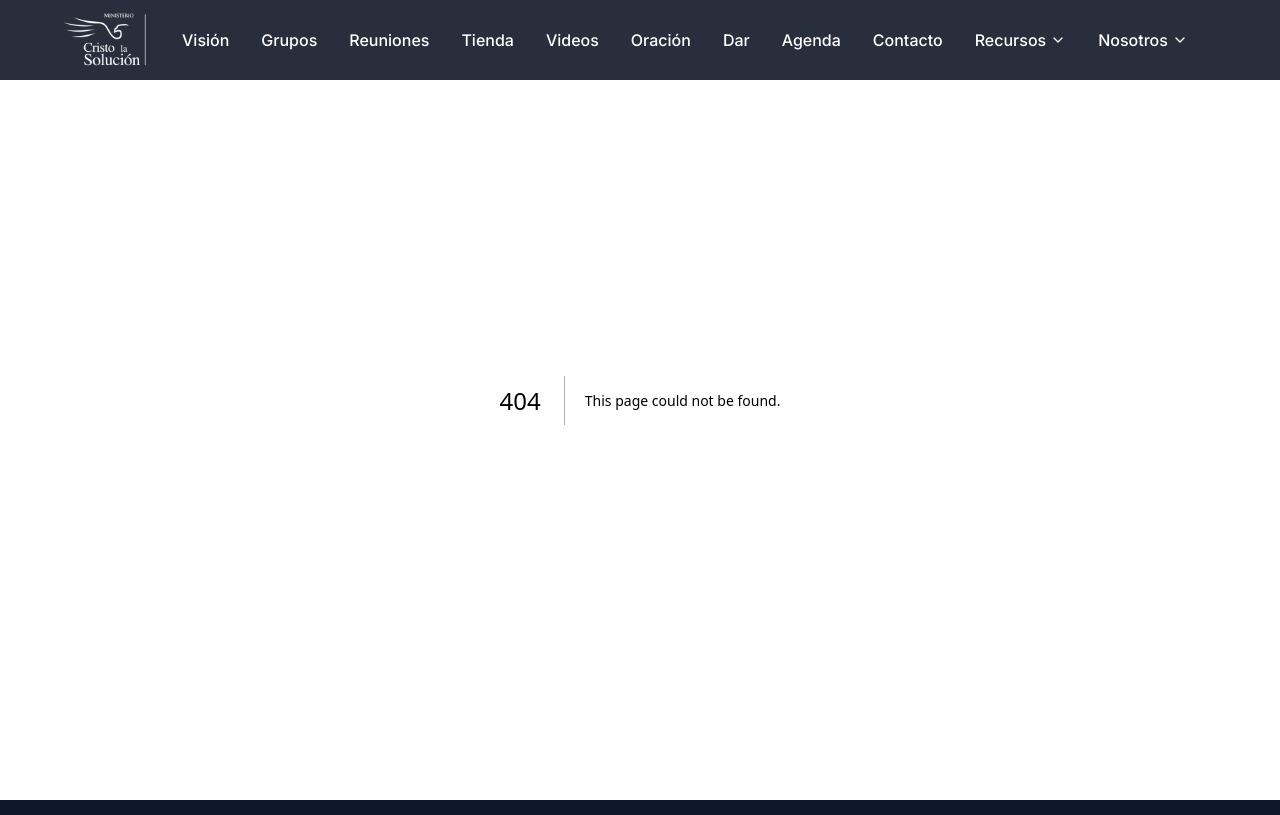
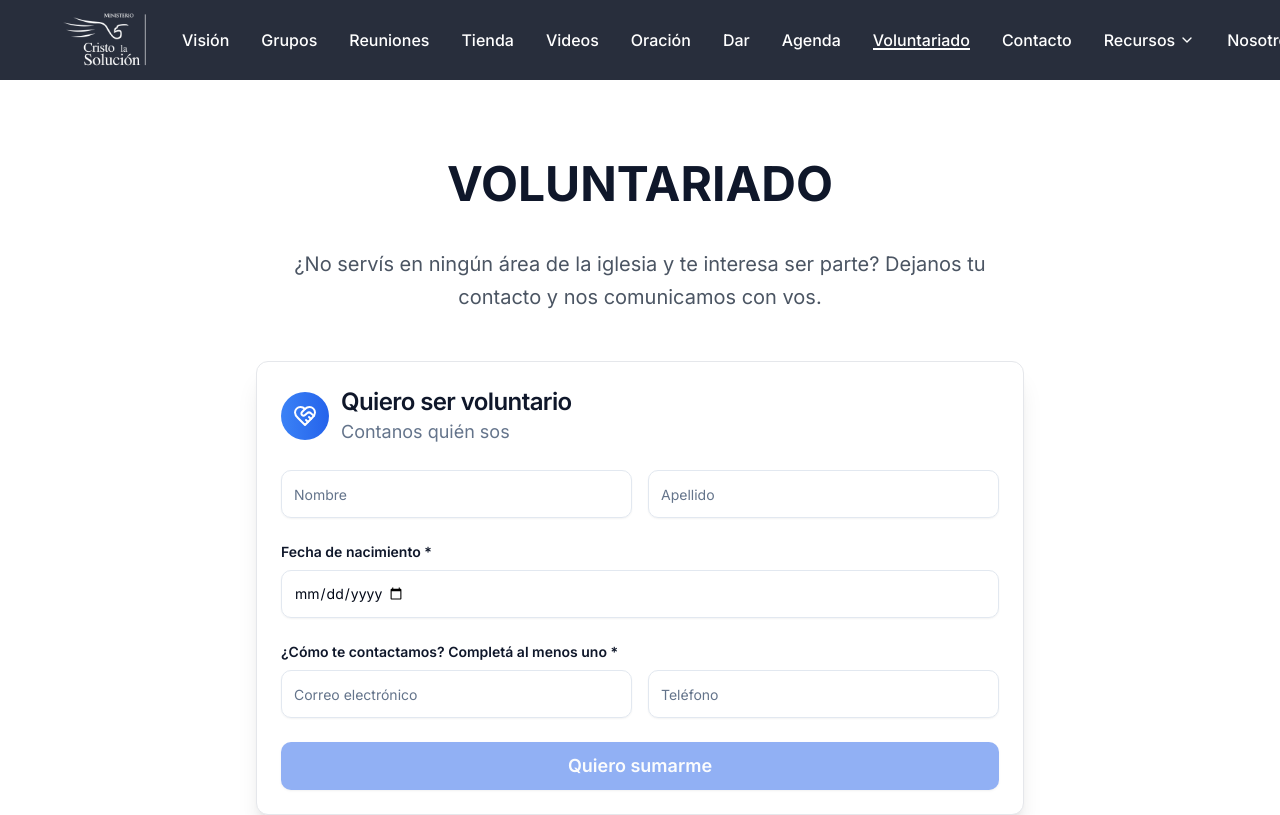
Before and after one commit to juanpo12/cristo-la-solucion, a Next.js app: page /voluntariado in a window 1280 px wide. Before the commit this address had no page. Shown: the top 815 px of the page. Built offline with nearby package versions, Linux system fonts and the light colour scheme.

Commit message:
feat: add volunteering page and update navigation links

```diff
--- /dev/null
+++ b/app/voluntariado/page.tsx
@@ -0,0 +1,15 @@
+import { Volunteering } from "@/components/volunteering"
+import { Metadata } from "next"
+
+export const metadata: Metadata = {
+  title: "Voluntariado | Cristo la Solución",
+  description: "¿No servís en ningún área de la iglesia y te interesa ser parte? Dejanos tu contacto y nos comunicamos con vos.",
+}
+
+export default function VoluntariadoPage() {
+  return (
+    <div className="min-h-screen bg-white pt-20">
+      <Volunteering />
+    </div>
+  )
+}
--- a/components/footer.tsx
+++ b/components/footer.tsx
@@ -56,7 +56,7 @@ export function Footer() {
                 Archivos
               </Link>
               <Link
-                href="/#voluntariado"
+                href="/voluntariado"
                 className="block text-gray-300 hover:text-church-electric-400 transition-colors text-lg"
               >
                 Voluntariado
--- a/components/header.tsx
+++ b/components/header.tsx
@@ -112,6 +112,7 @@ export function Header() {
     { href: "dar", label: "Dar", type: "scroll" },
     { href: "/agenda", label: "Agenda", type: "link" },
     // { href: "/alcance", label: "Alcance", type: "link" },
+    { href: "/voluntariado", label: "Voluntariado", type: "link" },
     { href: "/contacto", label: "Contacto", type: "link" },
   ]
 
@@ -129,6 +130,7 @@ export function Header() {
         case '/arte': return 'Arte'
         case '/alcance': return 'Día de Alcance'
         case '/agenda': return 'Agenda'
+        case '/voluntariado': return 'Voluntariado'
         default: return 'Cristo la Solución'
       }
     }
```
